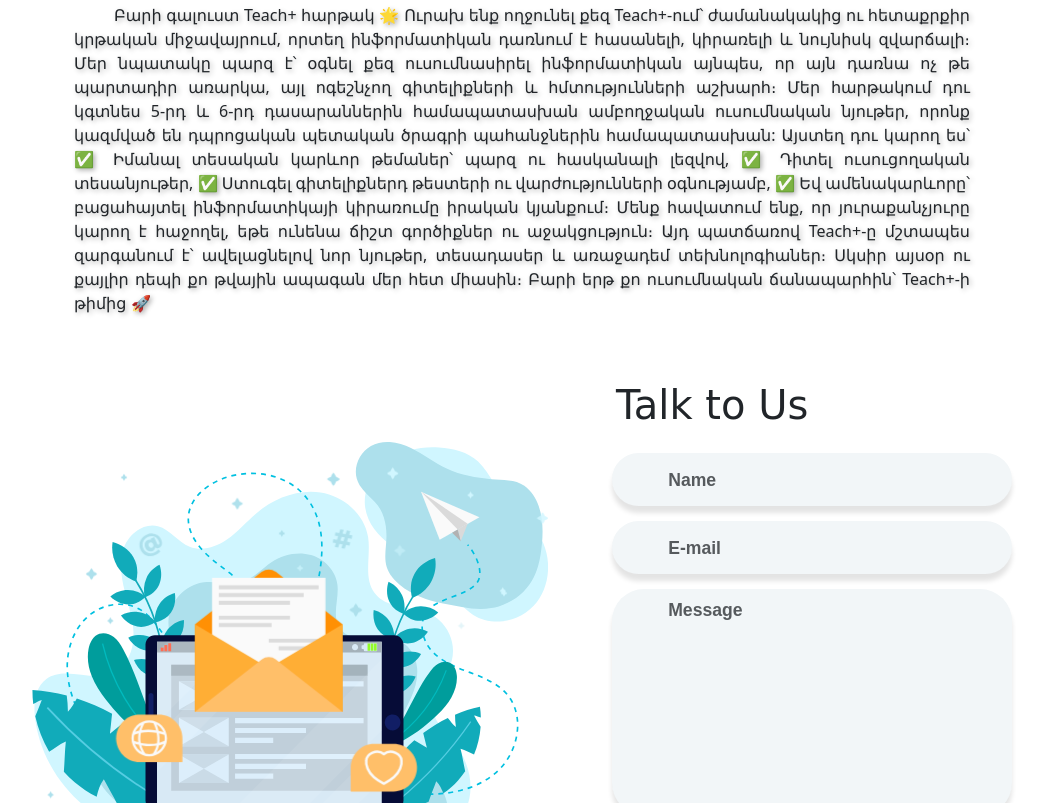
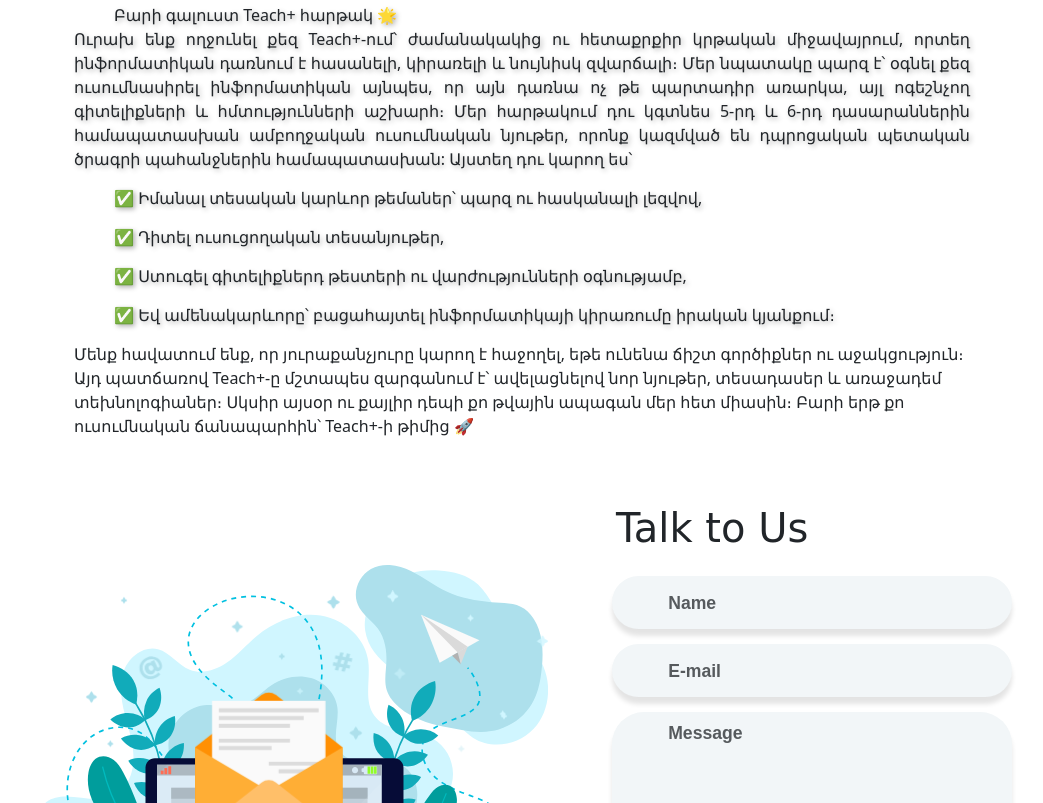
Before and after one commit to GRIGORSARUKHANYAN/projectASPU-delete-, a plain HTML site: page frontend/components/welcome.html in a window 1280 px wide. Shown: the part 904-1707 px from the top of the page, without its empty margins (118-1161 px from the left). Drawn offline with nearby package versions, Linux system fonts and the light colour scheme.

Commit message:
update text stile

```diff
--- a/frontend/components/welcome.html
+++ b/frontend/components/welcome.html
@@ -98,17 +98,24 @@
     <h1>Մեր Մասին</h1>
     <div>
       <p>
-        Բարի գալուստ Teach+ հարթակ 🌟
+        Բարի գալուստ Teach+ հարթակ 🌟 <br>
         Ուրախ ենք ողջունել քեզ Teach+-ում՝ ժամանակակից ու հետաքրքիր կրթական միջավայրում, որտեղ ինֆորմատիկան դառնում է հասանելի, կիրառելի և նույնիսկ զվարճալի։ Մեր նպատակը պարզ է՝ օգնել քեզ ուսումնասիրել ինֆորմատիկան այնպես, որ այն դառնա ոչ թե պարտադիր առարկա, այլ ոգեշնչող գիտելիքների և հմտությունների աշխարհ։
 
         Մեր հարթակում դու կգտնես 5-րդ և 6-րդ դասարաններին համապատասխան ամբողջական ուսումնական նյութեր, որոնք կազմված են դպրոցական պետական ծրագրի պահանջներին համապատասխան:
 
         Այստեղ դու կարող ես՝
+        <p>
         ✅ Իմանալ տեսական կարևոր թեմաներ՝ պարզ ու հասկանալի լեզվով,
+      </p>
+      <p>
         ✅ Դիտել ուսուցողական տեսանյութեր,
+      </p>
+    <p>
         ✅ Ստուգել գիտելիքներդ թեստերի ու վարժությունների օգնությամբ,
-        ✅ Եվ ամենակարևորը՝ բացահայտել ինֆորմատիկայի կիրառումը իրական կյանքում։
-
+      </p>
+    <p>
+      ✅ Եվ ամենակարևորը՝ բացահայտել ինֆորմատիկայի կիրառումը իրական կյանքում։
+    </p>
         Մենք հավատում ենք, որ յուրաքանչյուրը կարող է հաջողել, եթե ունենա ճիշտ գործիքներ ու աջակցություն։ Այդ պատճառով Teach+-ը մշտապես զարգանում է՝ ավելացնելով նոր նյութեր, տեսադասեր և առաջադեմ տեխնոլոգիաներ։
 
         Սկսիր այսօր ու քայլիր դեպի քո թվային ապագան մեր հետ միասին։
```
